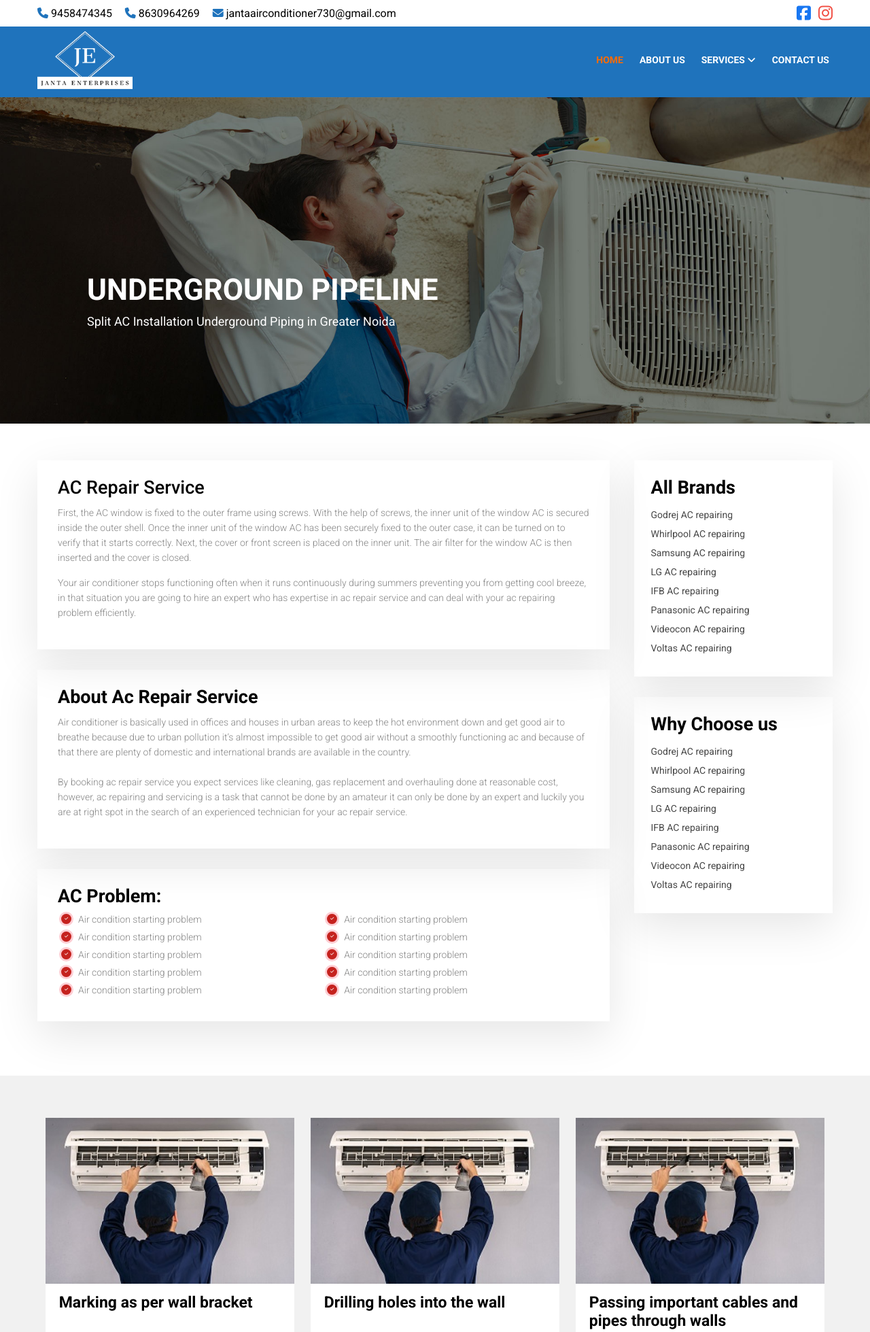
After one commit to as567810/janta-enterprisers, a PHP site: page /under-pipe.php in a window 1280 px wide. The commit adds this page. Shown: the top 1959 px of the page at 68% size. Run offline with PHP 8.4, Linux system fonts and the light colour scheme; some libraries are stand-ins or nearby versions.

Commit message:
some changes

```diff
--- a/amc.php
+++ b/amc.php
@@ -10,7 +10,7 @@
     <img class="mob" src="images/mob-banner-2.jpg" alt="" />
     <div class="banner-content">
       <!-- <h2>PROVIDE QUALITY<br />REPAIR SERVICE</h2> -->
-      <h2>AIR CONDITION</h2>
+      <h2>AMC</h2>
       <p>AMC SERVICE in Greater Noida</p>
 
     </div>
--- a/css/my_style.css
+++ b/css/my_style.css
@@ -226,7 +226,7 @@ header nav ul li ul.drpdwn {
     top: 40px;
     left: 0;
     background: #1f73bc;
-    width: 165px;
+    width: 210px;
     border-radius: 10px;
 }
 
--- a/include/footer.php
+++ b/include/footer.php
@@ -19,6 +19,7 @@
                     <a href="core-cutting.php" class="serv">Core Cutting</a>
                     <a href="commercial.php" class="serv">Commercial Services</a>
                     <a href="amc.php" class="serv">A M C</a>
+                  <a href="under-pipe.php">Underground Pipe Line</a>
                     <!-- <a href="javascript:void()" class="serv">Cooler</a>
                     <a href="javascript:void()" class="serv">Fan</a> -->
                 </div>
@@ -62,7 +63,6 @@
                 <div class="icos">
                     <a href="javascript:void(0)"><i class="fa-brands fa-facebook-square"></i></a>
                     <a href="javascript:void(0)"><i class="fa-brands fa-instagram"></i></a>
-                    <a href="javascript:void(0)"><i class="fa-brands fa-google-plus-square"></i></a>
                 </div>
             </div>
         </div>
--- a/include/header.php
+++ b/include/header.php
@@ -49,6 +49,7 @@
                                 <li><a href="core-cutting.php">Core Cutting</a></li>
                                 <li><a href="commercial.php">Commercial Services</a></li>
                                 <li><a href="amc.php">A M C</a></li>
+                                <li><a href="under-pipe.php">Underground Pipe Line</a></li>
                             </ul>
                         </li>
                         <li><a id="contact" href="contact.php">contact us</a></li>
--- /dev/null
+++ b/under-pipe.php
@@ -0,0 +1,258 @@
+<!DOCTYPE html>
+<html lang="en">
+<?php include('include/head.php')?>
+
+<body>
+  <?php include('include/header.php')?>
+
+  <section class="banner-sec">
+    <img class="desk" src="images/banner2.jpg" alt="" />
+    <img class="mob" src="images/mob-banner-2.jpg" alt="" />
+    <div class="banner-content">
+      <!-- <h2>PROVIDE QUALITY<br />REPAIR SERVICE</h2> -->
+      <h2>UNDERGROUND PIPELINE</h2>
+      <p>Split AC Installation Underground Piping in Greater Noida</p>
+
+    </div>
+  </section>
+
+  <!-- <section class="safe_side_main">
+    <div class="container">
+
+      <div class="safe_menu">
+        <h2>Best-in-class safety measures</h2>
+        <div class="work_on_progress ">
+          <div class="work-progress">
+            <div class="work-icon-box ">
+              <span><img src="images/services/air/masks.png"></span>
+            </div>
+            <h3 class="caption">Usage of masks &amp; gloves</h3>
+          </div>
+          <div class="work-arrow">
+          </div>
+          <div class="work-progress">
+            <div class="work-icon-box">
+              <span><img src="images/services/air/tempreture.png"></span>
+            </div>
+            <h3 class="caption">Tempreture checks</h3>
+          </div>
+          <div class="work-arrow">
+          </div>
+          <div class="work-progress">
+            <div class="work-icon-box ">
+              <span><img src="images/services/air/sanitization.png"></span>
+            </div>
+            <h3 class="caption">Sanitization of tools &amp; area</h3>
+          </div>
+          <div class="work-arrow">
+          </div>
+          <div class="work-progress">
+            <div class="work-icon-box">
+              <span><img src="images/services/air/aarogya.png"></span>
+            </div>
+            <h3 class="caption">Arogya Setu to ensure safety</h3>
+          </div>
+
+        </div>
+      </div>
+    </div>
+  </section> -->
+
+
+  <section class="define">
+    <div class="container">
+      <div class="main_def">
+        <div class="main-left">
+          <div class="repair">
+            <h2>AC Repair Service</h2>
+            <p>First, the AC window is fixed to the outer frame using screws. With the help of screws, the inner unit of the window AC is secured inside the outer shell. Once the inner unit of the window AC has been securely fixed to the outer case, it can be turned on to verify that it starts correctly. Next, the cover or front screen is placed on the inner unit. The air filter for the window AC is then inserted and the cover is closed.</p>
+            <p>Your air conditioner stops functioning often when it runs continuously during summers preventing you from
+              getting cool breeze, in that situation you are going to hire an expert who has expertise in ac repair
+              service and can deal with your ac repairing problem efficiently.</p>
+          </div>
+
+          <div class="repair">
+            <h3>About Ac Repair Service</h3>
+            <p>Air conditioner is basically used in offices and houses in urban areas to keep the hot environment down
+              and get good air to breathe because due to urban pollution it’s almost impossible to get good air without
+              a smoothly functioning ac and because of that there are plenty of domestic and international brands are
+              available in the country.<br><br>
+
+              By booking ac repair service you expect services like cleaning, gas replacement and overhauling done at
+              reasonable cost, however, ac repairing and servicing is a task that cannot be done by an amateur it can
+              only be done by an expert and luckily you are at right spot in the search of an experienced technician for
+              your ac repair service.</p>
+          </div>
+          <div class="repair">
+            <h3>AC Problem:</h3>
+            <ul>
+              <li>Air condition starting problem</li>
+              <li>Air condition starting problem</li>
+              <li>Air condition starting problem</li>
+              <li>Air condition starting problem</li>
+              <li>Air condition starting problem</li>
+              <li>Air condition starting problem</li>
+              <li>Air condition starting problem</li>
+              <li>Air condition starting problem</li>
+              <li>Air condition starting problem</li>
+              <li>Air condition starting problem</li>
+            </ul>
+          </div>
+        </div>
+        <div class="main-right">
+          <div class="repair">
+            <h2>All Brands</h2>
+            <ul>
+              <li>Godrej AC repairing</li>
+              <li>Whirlpool AC repairing</li>
+              <li>Samsung AC repairing</li>
+              <li>LG AC repairing</li>
+              <li>IFB AC repairing</li>
+              <li>Panasonic AC repairing</li>
+              <li>Videocon AC repairing</li>
+              <li>Voltas AC repairing</li>
+              <!-- <li>Voltas AC repairing</li>
+              <li>Voltas AC repairing</li>
+              <li>Voltas AC repairing</li>
+              <li>Voltas AC repairing</li>
+              <li>Voltas AC repairing</li>
+              <li>Voltas AC repairing</li> -->
+            </ul>
+          </div>
+          <div class="repair">
+            <h2>Why Choose us</h2>
+            <ul>
+              <li>Godrej AC repairing</li>
+              <li>Whirlpool AC repairing</li>
+              <li>Samsung AC repairing</li>
+              <li>LG AC repairing</li>
+              <li>IFB AC repairing</li>
+              <li>Panasonic AC repairing</li>
+              <li>Videocon AC repairing</li>
+              <li>Voltas AC repairing</li>
+            </ul>
+          </div>
+        </div>
+      </div>
+
+
+
+    </div>
+  </section>
+  <section class="reviews">
+    <div class="container">
+      <div class="main-d">
+        <div class="comm-d">
+          <figure>
+            <img src="images/services/air/Ac-Repair-Service.jpg" alt="">
+          </figure>
+          <div class="low">
+            <h2>Marking as per wall bracket</h2>
+            <div class="ratings"> <span class="fa fa-star checked"></span>
+              <span class="fa fa-star checked"></span>
+              <span class="fa fa-star checked"></span>
+              <span class="fa fa-star"></span>
+              <span class="fa fa-star"></span>
+            </div>
+            <p>Inside the split AC box is an aluminum bracket with all necessary attachments and holes. This bracket holds the indoor unit of split AC. The bracket will mark holes on the wall to begin the installation of split AC indoor units.</p>
+          </div>
+        </div>
+        <div class="comm-d">
+          <figure>
+            <img src="images/services/air/Ac-Repair-Service.jpg" alt="">
+          </figure>
+          <div class="low">
+            <h2>Drilling holes into the wall</h2>
+            <div class="ratings"> <span class="fa fa-star checked"></span>
+              <span class="fa fa-star checked"></span>
+              <span class="fa fa-star checked"></span>
+              <span class="fa fa-star"></span>
+              <span class="fa fa-star"></span>
+            </div>
+            <p>The wall bracket is taken off and the holes are made with a drilling machine. The bracket is then fixed using the screws drilled into the holes.</p>
+          </div>
+        </div>
+        <div class="comm-d">
+          <figure>
+            <img src="images/services/air/Ac-Repair-Service.jpg" alt="">
+          </figure>
+          <div class="low">
+            <h2>Passing important cables and pipes through walls</h2>
+            <div class="ratings"> <span class="fa fa-star checked"></span>
+              <span class="fa fa-star checked"></span>
+              <span class="fa fa-star checked"></span>
+              <span class="fa fa-star"></span>
+              <span class="fa fa-star"></span>
+            </div>
+            <p>Once the bracket has been fixed to the wall, a large-diameter hole is drilled across it to pass copper pipes, such as drain hose, refrigerant tubing and electrical cable, to connect the indoor unit to the outdoor split AC unit.</p>
+          </div>
+        </div>
+        <div class="comm-d">
+          <figure>
+            <img src="images/services/air/Ac-Repair-Service.jpg" alt="">
+          </figure>
+          <div class="low">
+            <h2>Installation of the indoor split AC unit</h2>
+            <div class="ratings"> <span class="fa fa-star checked"></span>
+              <span class="fa fa-star checked"></span>
+              <span class="fa fa-star checked"></span>
+              <span class="fa fa-star"></span>
+              <span class="fa fa-star"></span>
+            </div>
+            <p>The indoor split AC unit is now securely mounted to the bracket. The copper pipes, which are also connected to the indoor unit, will be passed through the hole in the wall. The drain pipe connecting to the indoor unit's end is also passed through the hole. It is left open for water drainage</p>
+          </div>
+        </div>
+        <div class="comm-d">
+          <figure>
+            <img src="images/services/air/Ac-Repair-Service.jpg" alt="">
+          </figure>
+          <div class="low">
+            <h2>How to install the outdoor unit for split AC</h2>
+            <div class="ratings"> <span class="fa fa-star checked"></span>
+              <span class="fa fa-star checked"></span>
+              <span class="fa fa-star checked"></span>
+              <span class="fa fa-star"></span>
+              <span class="fa fa-star"></span>
+            </div>
+            <p>Split AC is heavy so be careful. The outdoor unit of split air conditioner is taken outside and placed where it needs to be. With the aid of support, an outdoor unit can be mounted to an exterior wall. The wall where the outdoor unit will be mounted should be strong enough for it to withstand vibrations and weight.</p>
+          </div>
+        </div>
+        <div class="comm-d">
+          <figure>
+            <img src="images/services/air/Ac-Repair-Service.jpg" alt="">
+          </figure>
+          <div class="low">
+            <h2>Installation copper pipes and electrical connections</h2>
+            <div class="ratings"> <span class="fa fa-star checked"></span>
+              <span class="fa fa-star checked"></span>
+              <span class="fa fa-star checked"></span>
+              <span class="fa fa-star"></span>
+              <span class="fa fa-star"></span>
+            </div>
+            <p>After the outdoor and indoor units of the split-air conditioner have been installed, the copper pipes connecting them are installed. The outdoor unit is connected by the copper pipe that connects to the indoor unit. The hole is then used to pass the electric cable through to connect the indoor AC unit to the outdoor AC unit.</p>
+          </div>
+        </div>
+        <div class="comm-d">
+          <figure>
+            <img src="images/services/air/Ac-Repair-Service.jpg" alt="">
+          </figure>
+          <div class="low">
+            <h2>Final Check</h2>
+            <div class="ratings"> <span class="fa fa-star checked"></span>
+              <span class="fa fa-star checked"></span>
+              <span class="fa fa-star checked"></span>
+              <span class="fa fa-star"></span>
+              <span class="fa fa-star"></span>
+            </div>
+            <p>After installing the split AC indoor and outdoor units, copper pipes, drain pipe, and all electrical connections, turn on the AC to verify that it works.</p>
+          </div>
+        </div>
+
+      </div>
+    </div>
+  </section>
+
+  <?php include('include/footer.php')?>
+</body>
+
+</html>
```
Also changed, not shown: index.php (+8 -8 lines).
